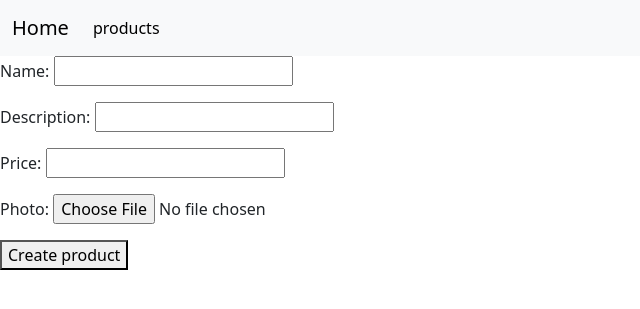
After one commit to IsmarIsmazov/60-2, a Django app: page /products/create/ in a window 1280 px wide. The commit adds this page. Shown: the top 309 px of the page, without its empty margins (0-640 px from the left). Run offline with Django 5.2, Linux system fonts and the light colour scheme.

Commit message:
finish 4 lesson

```diff
--- a/blog/urls.py
+++ b/blog/urls.py
@@ -27,4 +27,5 @@ urlpatterns = [
     path("", product.views.home),
     path("products/", product.views.product_list),
     path("products/<int:product_id>/", product.views.product_detail),
+    path("products/create/", product.views.product_create_view),
 ] + static(settings.MEDIA_URL, document_root=settings.MEDIA_ROOT)
--- /dev/null
+++ b/product/form.py
@@ -0,0 +1,12 @@
+from django import forms
+
+black_list = [
+    "phone",
+]
+
+
+class ProductFrom(forms.Form):
+    name = forms.CharField(max_length=10, min_length=3)
+    description = forms.CharField(max_length=1000)
+    price = forms.IntegerField()
+    photo = forms.ImageField()
--- a/product/views.py
+++ b/product/views.py
@@ -1,5 +1,7 @@
+from django.http import HttpResponse
 from django.shortcuts import render
 
+from .form import ProductFrom
 from .models import Product
 
 # Create your views here.
@@ -14,16 +16,50 @@ select * form product;
 select * from product ILIKE where = "%phone%"
 """
 
+"""
+insert into product (name, description, price) values ('name', 'description', 100);
+"""
+
+# GET - для просмотра данных
+# POST - для отправки данных
+# PUT - для обновления данных
+# PATCH - для обновления частичных данных
+# DELETE - для удаления
+
 
 def home(request):
-    return render(request, "base.html")
+    if request.method == "GET":
+        return render(request, "base.html")
 
 
 def product_list(request):
-    products = Product.objects.all()
-    return render(request, "products/product_list.html", context={"products": products})
+    if request.method == "GET":
+        products = Product.objects.all()
+        return render(
+            request, "products/product_list.html", context={"products": products}
+        )
 
 
 def product_detail(request, product_id):
-    product = Product.objects.filter(id=product_id).first()
-    return render(request, "products/product_detail.html", context={"product": product})
+    if request.method == "GET":
+        product = Product.objects.filter(id=product_id).first()
+        return render(
+            request, "products/product_detail.html", context={"product": product}
+        )
+
+
+def product_create_view(request):
+    if request.method == "GET":
+        form = ProductFrom()
+        return render(request, "products/product_create.html", context={"form": form})
+    elif request.method == "POST":
+        form = ProductFrom(request.POST, request.FILES)
+        if form.is_valid():
+            print(form.clean_data)
+            Product.objects.create(
+                name=form.cleaned_data["name"],
+                description=form.cleaned_data["description"],
+                price=form.cleaned_data["price"],
+                photo=form.cleaned_data["photo"],
+            )
+        return HttpResponse("Product created")
--- /dev/null
+++ b/templates/products/product_create.html
@@ -0,0 +1,9 @@
+{% extends "base.html" %}
+{% block content %}
+<form method="POST" action="" enctype="multipart/form-data">
+    {% csrf_token %}
+    {{ form.as_p }}
+    <button type="submit">Create product</button>
+</form>
+
+{% endblock content %}
--- a/templates/products/product_detail.html
+++ b/templates/products/product_detail.html
@@ -2,11 +2,15 @@
 
 {% block content %}
 <div class="card" style="width: 18rem;">
+    {% if product.photo %}
     <img src="{{product.photo.url}}" class="card-img-top" alt="...">
+    {% else %}
+    <img src="/static/null_image2.png" class="card-img-top" alt="...">
+    {% endif %}
     <div class="card-body">
         <h5 class="card-title">name: {{product.name}}</h5>
-        <p class="card-text">discritpion: {{product.description}}</p>
         <p class="card-text">price: {{product.price}}</p>
+        <a href="/products/{{product.id}}/" class="btn btn-primary">Купить</a>
     </div>
 </div>
 {% endblock content %}
```
